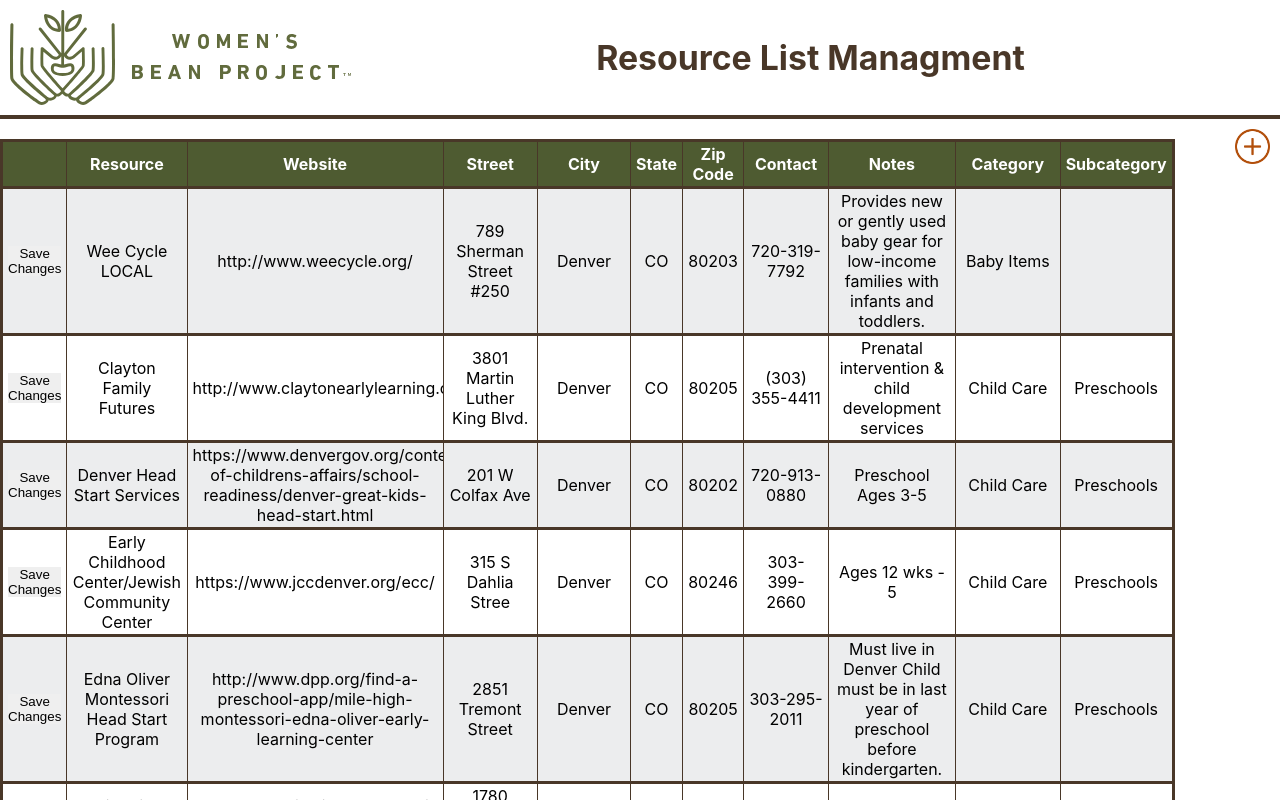
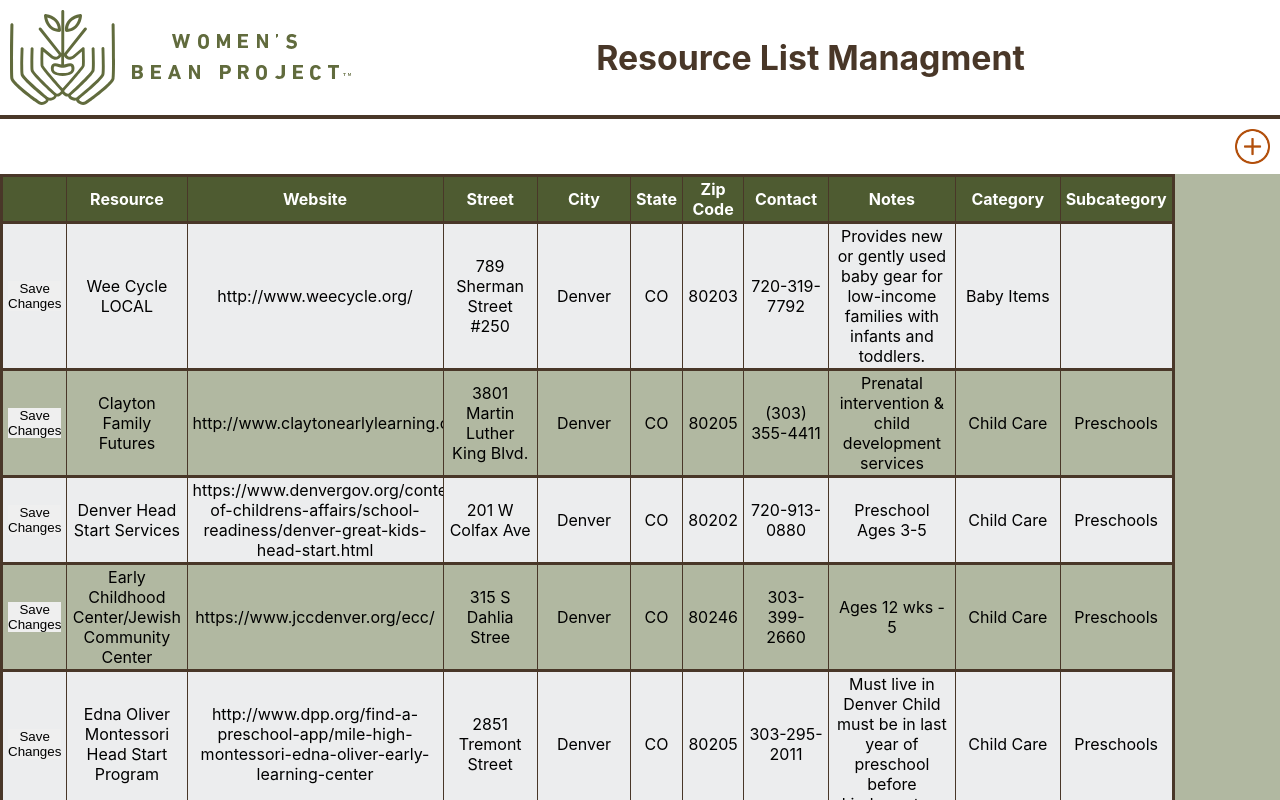
Before and after one commit to Turing-MOD4-Cross-Pollination/wbp-admin-site, a React (Create React App) app: page / in a window 1280 px wide. Shown: the top 800 px of the page. Built offline with nearby package versions, Linux system fonts and the light colour scheme; no server answers.

Commit message:
Changes container type to div

```diff
--- a/src/App/App.css
+++ b/src/App/App.css
@@ -31,6 +31,7 @@
 
 .App-form {
   padding:10px;
+  margin-bottom:35px;
 }
 
 .image-container{
--- a/src/App/App.js
+++ b/src/App/App.js
@@ -62,7 +62,7 @@
             {isMenuOpen && <ResourceForm />}
           </div>
         </div>
-        <container className="container-table">
+        <div className="container-table">
           <table className="resource-list">
             <tr>
               <th>
@@ -82,7 +82,7 @@
             </tr>
             {resourceItemsList}
           </table>
-        </container>
+        </div>
       </div>
     );
   }
```
